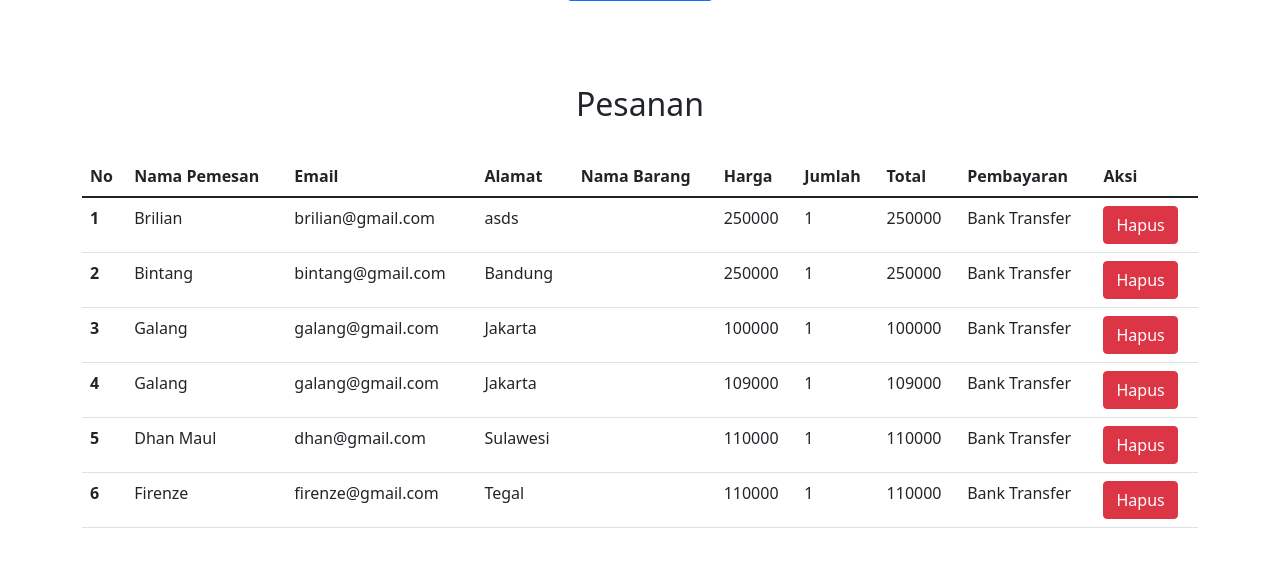
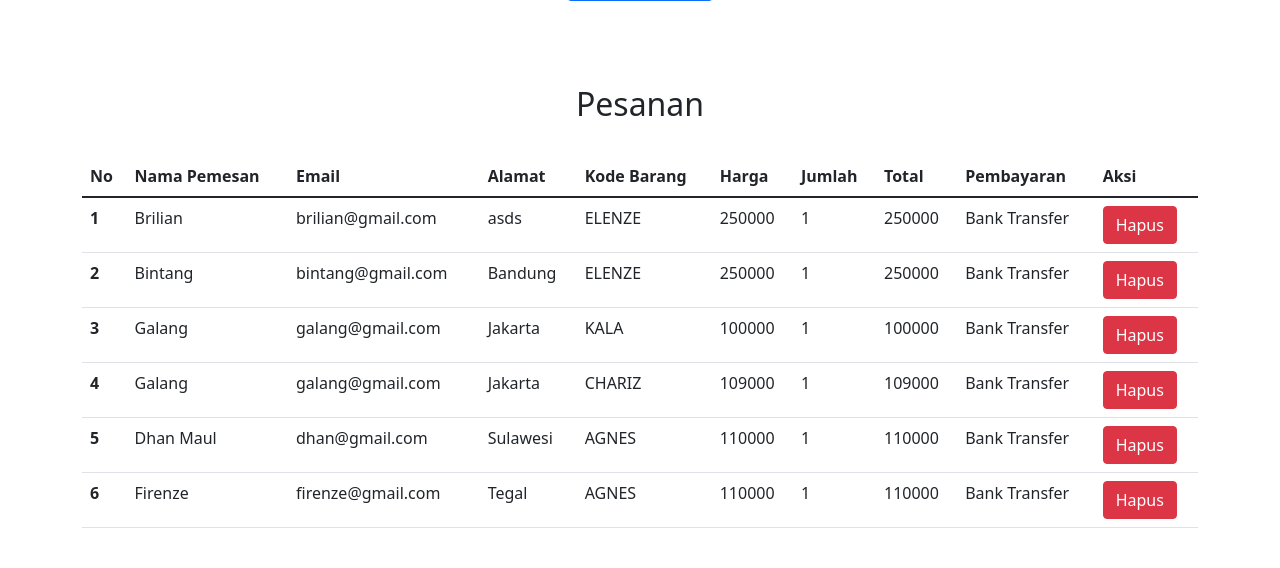
Before and after one commit to Tugas-Sampingan/quiz2, a PHP site: page /quiz2/buy.php in a window 1280 px wide. Shown: the part 673-1241 px from the top of the page. Run offline with PHP 8.4, Linux system fonts and the light colour scheme; the visitor is signed in with stand-in values (Sample User, id 1); data comes from the database, SQL or seed files in the repository; data that the repository does not hold is empty.

Commit message:
Update buy.php

```diff
--- a/buy.php
+++ b/buy.php
@@ -125,7 +125,7 @@ $namaBarang;
                   <th scope="col">Nama Pemesan</th>
                   <th scope="col">Email</th>
                   <th scope="col">Alamat</th>
-                  <th scope="col">Nama Barang</th>
+                  <th scope="col">Kode Barang</th>
                   <th scope="col">Harga</th>
                   <th scope="col">Jumlah</th>
                   <th scope="col">Total</th>
@@ -141,7 +141,7 @@ $namaBarang;
                     <td><?= $row['nama_pemesan'] ?></td>
                     <td><?= $row['email'] ?></td>
                     <td><?= $row['alamat'] ?></td>
-                    <td><?= $row['nama_barang'] ?></td>
+                    <td><?= $row['kode_barang'] ?></td>
                     <td><?= $row['harga'] ?></td>
                     <td><?= $row['jumlah'] ?></td>
                     <td><?= ($row['jumlah'] * $row['harga']) ?></td>
```
